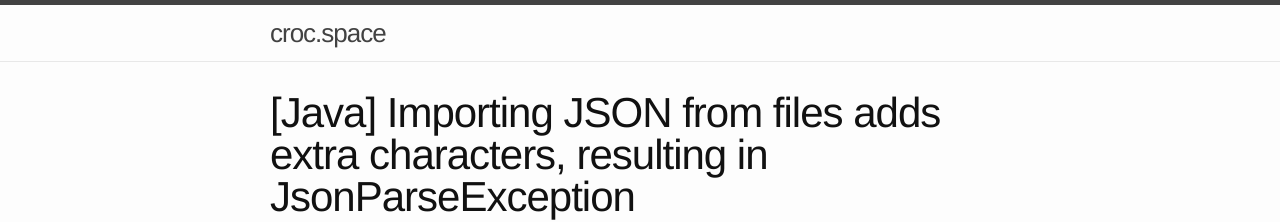
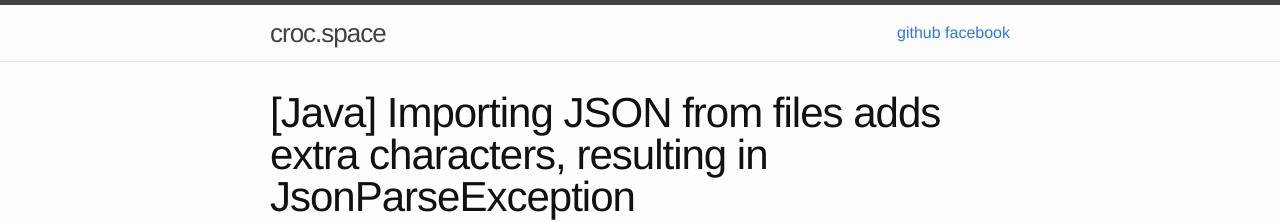
Before and after one commit to lzrmihnea/lzrmihnea.github.io, a Jekyll site: the page built from _posts/2017-04-21-JSON-BOM-file-import-issue-correction.markdown, in a window 1280 px wide and 900 px high. Shown: the top 222 px of the window. Built offline with Jekyll 4.4.1, drawn with Linux system fonts in a browser that asks for light colours; comment, search, counter and statistics services are not loaded.

Commit message:
[design] added facebook and github links

```diff
--- a/_config.yml
+++ b/_config.yml
@@ -21,6 +21,8 @@ url: "https://croc.space/" # the base hostname & protocol for your site, e.g. ht
 enforce_ssl: croc.space
 # twitter_username: jekyllrb
 # github_username:  lzrmihnea
+github_username:  lzrmihnea
+facebook_page: croc.space
 
 layout: default
 comments: true
--- a/_includes/header.html
+++ b/_includes/header.html
@@ -4,14 +4,19 @@
 
     <a class="site-title" href="{{ "/" | relative_url}}">{{ site.title | escape }}</a>
 
-    <nav class="site-nav">
-      <!-- <span class="menu-icon">
+    <div class="site-nav">
+        {% include icon-github.html username=site.github_username %}
+        {% include icon-facebook.html pagename=site.facebook_page %}
+      </div>
+
+    <!-- <nav class="site-nav">
+      <span class="menu-icon">
         <svg viewBox="0 0 18 15" width="18px" height="15px">
           <path fill="#424242" d="M18,1.484c0,0.82-0.665,1.484-1.484,1.484H1.484C0.665,2.969,0,2.304,0,1.484l0,0C0,0.665,0.665,0,1.484,0 h15.031C17.335,0,18,0.665,18,1.484L18,1.484z"/>
           <path fill="#424242" d="M18,7.516C18,8.335,17.335,9,16.516,9H1.484C0.665,9,0,8.335,0,7.516l0,0c0-0.82,0.665-1.484,1.484-1.484 h15.031C17.335,6.031,18,6.696,18,7.516L18,7.516z"/>
           <path fill="#424242" d="M18,13.516C18,14.335,17.335,15,16.516,15H1.484C0.665,15,0,14.335,0,13.516l0,0 c0-0.82,0.665-1.484,1.484-1.484h15.031C17.335,12.031,18,12.696,18,13.516L18,13.516z"/>
         </svg>
-      </span> -->
+      </span>
 
       <div class="trigger">
         {% for my_page in site.pages %}
@@ -20,7 +25,7 @@
           {% endif %}
         {% endfor %}
       </div>
-    </nav>
+    </nav> -->
 
   </div>
 
--- /dev/null
+++ b/_includes/icon-facebook.html
@@ -0,0 +1 @@
+<a href="https://facebook.com/{{ include.pagename }}">facebook</a>
--- a/_includes/icon-github.html
+++ b/_includes/icon-github.html
@@ -1 +1,4 @@
-<a href="https://github.com/{{ include.username }}"><span class="icon icon--github">{% include icon-github.svg %}</span><span class="username">{{ include.username }}</span></a>
+<a href="https://github.com/{{ include.username }}">github</a>
+  <!-- <span class="icon icon--github">{% include icon-github.svg %}</span> -->
+  <!-- <span class="username">{{ include.username }}</span> -->
+<!-- </a> -->
```
